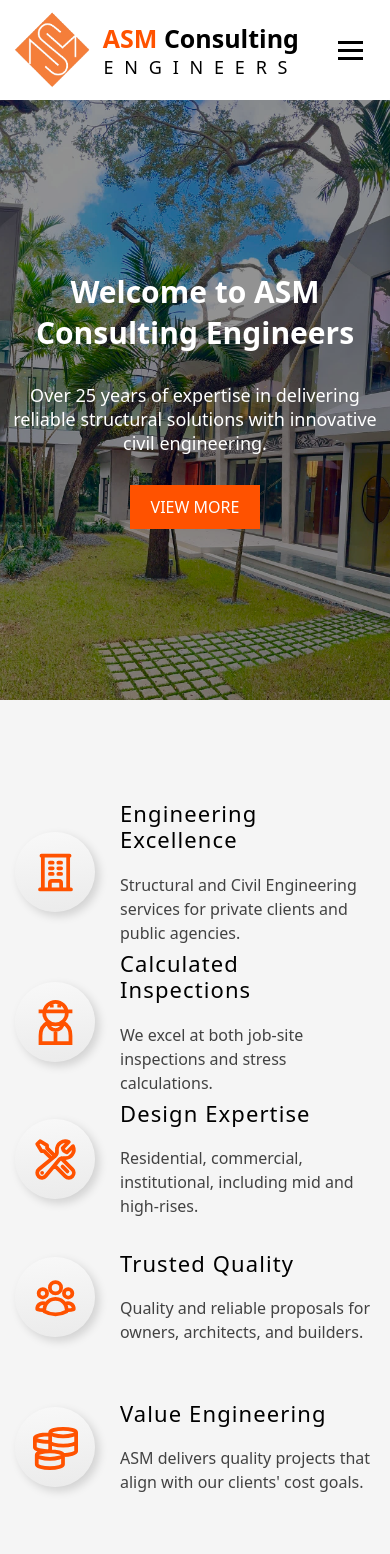
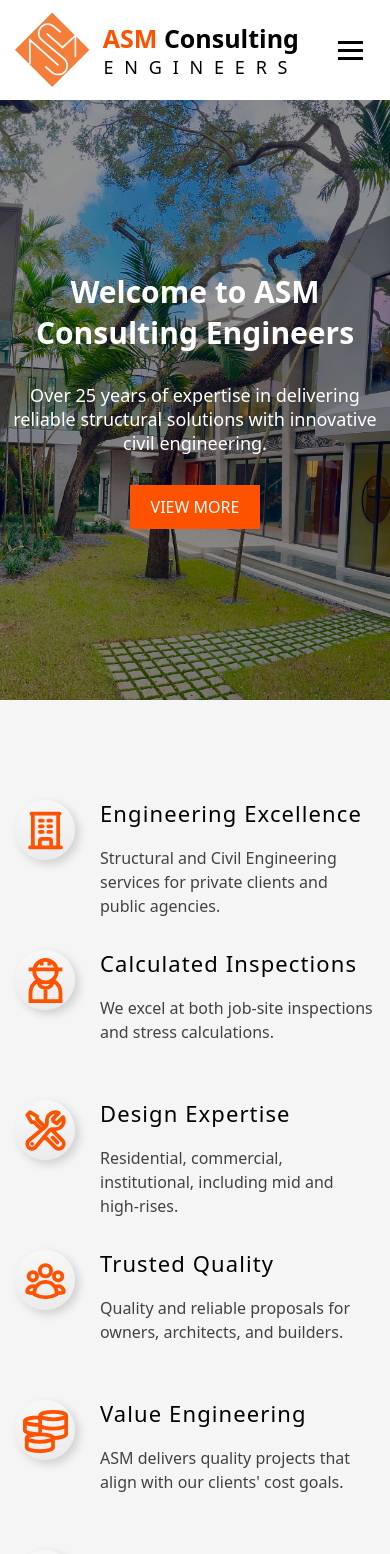
Before and after one commit to Yoryoboy/asm-website, a React (Vite) app: page / in a window 390 px wide. Shown: the top 1554 px of the page. Built offline with nearby package versions, Linux system fonts and the light colour scheme.

Commit message:
Refactor FeatureCard and AboutCompany styles for better responsiveness; adjust layout properties for flexible design on smaller screens

```diff
--- a/src/components/FeatureCard.module.css
+++ b/src/components/FeatureCard.module.css
@@ -1,8 +1,7 @@
 .featureCard {
   display: flex;
-  flex-direction: row;
-  align-items: center;
-  justify-content: center;
+  align-items: start;
+  justify-content: start;
   gap: 25px;
 }
 
@@ -40,11 +39,14 @@
   line-height: 1.5;
   color: rgba(21, 21, 21, 0.8);
   font-weight: 400;
-  text-wrap: pretty;
 }
 
-@media (max-width: 900px) {
+@media (max-width: 1024px) {
   .featureCard {
     padding: 20px;
   }
+  .featureCardIcon div {
+    width: 60px;
+    height: 60px;
+  }
 }
--- a/src/pages/Home/AboutCompany.module.css
+++ b/src/pages/Home/AboutCompany.module.css
@@ -12,10 +12,11 @@
   row-gap: 15px;
 }
 
-@media (max-width: 900px) {
+@media (max-width: 1024px) {
   .aboutCompany {
-    grid-template-columns: repeat(2, 400px);
+    grid-template-columns: repeat(2, 370px);
     grid-template-rows: repeat(3, 150px);
+    column-gap: 0px;
   }
 }
 
```
